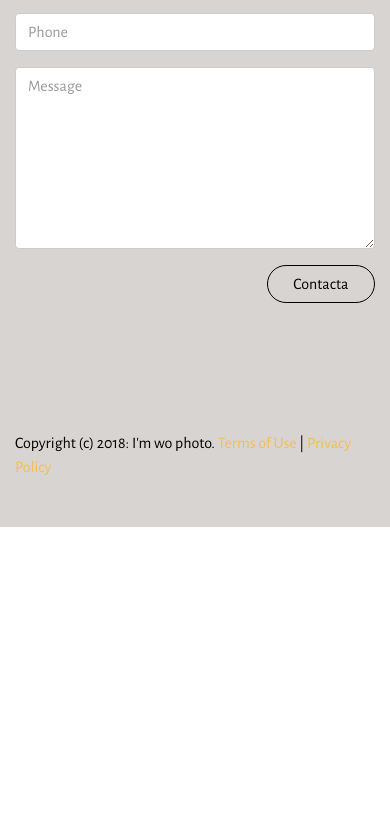
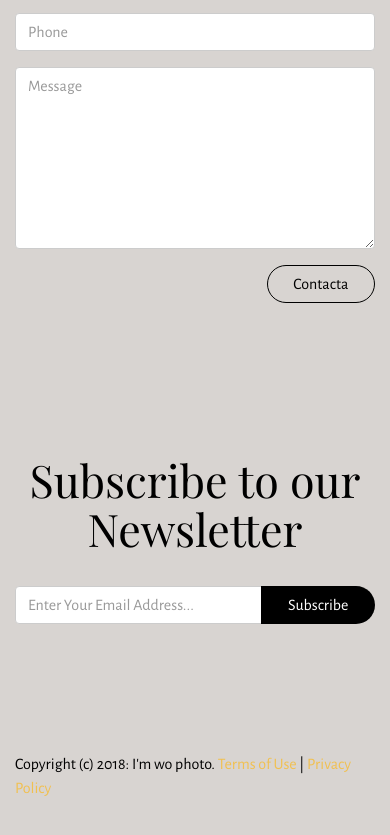
Before and after one commit to adrian17121996/imwophoto, a plain HTML site: page index.html in a window 390 px wide. Shown: the part 8310-9145 px from the top of the page. Before the commit the page ends 8837 px from the top, so only its background shows below. Drawn offline with nearby package versions, Linux system fonts and the light colour scheme; files whose address does not match are found by name.

Commit message:
create github pages

```diff
--- a/index.html
+++ b/index.html
@@ -395,7 +395,7 @@
 
                 <div data-form-alert="true"><div hidden="" data-form-alert-success="true">Gracias por contactar, en breves momentos seras respondido.</div></div>
                 <form action="https://mobirise.com/" method="post" data-form-title="Contacto">
-                    <input type="hidden" value="OfzJIRz+qRQeNgc6IWvuuM6GdxYAOXw7Mq10ll/uzlMI3XIkK4kM0tGBIz2MGeDotoXCw+r1e7Wuvd6n30nhIkfBUqVrA/F6MBtdAP8BxDZvXHRyhLR3yQl/fxWrWFS5" data-form-email="true">
+                    <input type="hidden" value="eL6bt9RT4LRk5LN+uzPpYR1ZbcRaqFwrnjk9MkZX9Ix5qXwmZDF3gLVucZQhZ2wv0J1XDnGoMMooV+Wr75ELEEJxGxpk50rhVGKCAwA1vppdCVV9n63OHWXwDRHuqI5V" data-form-email="true">
                     <div class="form-group">
                         <input type="text" class="form-control" name="name" required="" placeholder="Name*" data-form-field="Name">
                     </div>
@@ -409,6 +409,26 @@
                         <textarea class="form-control" name="message" rows="7" placeholder="Message" data-form-field="Message"></textarea>
                     </div>
                     <div class="text-xs-right"><button type="submit" class="btn btn-secondary-outline">Contacta</button></div>
+                </form>
+            </div>
+        </div>
+    </div>
+</section>
+
+<section class="mbr-section mbr-section-small" id="form2-e" data-rv-view="126" style="background-color: rgb(216, 212, 209); padding-top: 4.5rem; padding-bottom: 4.5rem;">
+
+    <div class="container">
+        <div class="row">
+            <div class="col-sm-8 col-sm-offset-2" data-form-type="formoid">
+                <h2 class="mbr-section-title display-3 text-xs-center">Subscribe to our Newsletter</h2>
+
+                <div data-form-alert="true"><div hidden="" data-form-alert-success="true">Thanks for filling out form!</div></div>
+                <form class="mbr-form" action="https://mobirise.com/" method="post" data-form-title="Subscribe to our Newsletter">
+                    <input type="hidden" value="qfe+J+De0hW/nNic4B4W1RHLFb4HCvcPF7NrhLv5cDE6sond14XTvGU5UG9ozv3vxo6dz5rPlc9V4eaXGblJA0/6N0bVO2YpD4hChQ5U4nGz0YUu5e/3pRYDhCXR3gbH" data-form-email="true">
+                    <div class="input-group">
+                        <input type="email" class="form-control" name="email" required="" placeholder="Enter Your Email Address..." data-form-field="Email">
+                        <span class="input-group-btn"><button type="submit" class="btn btn-black">Subscribe</button></span>
+                    </div>
                 </form>
             </div>
         </div>
```
Also changed, not shown: 1 other file.
